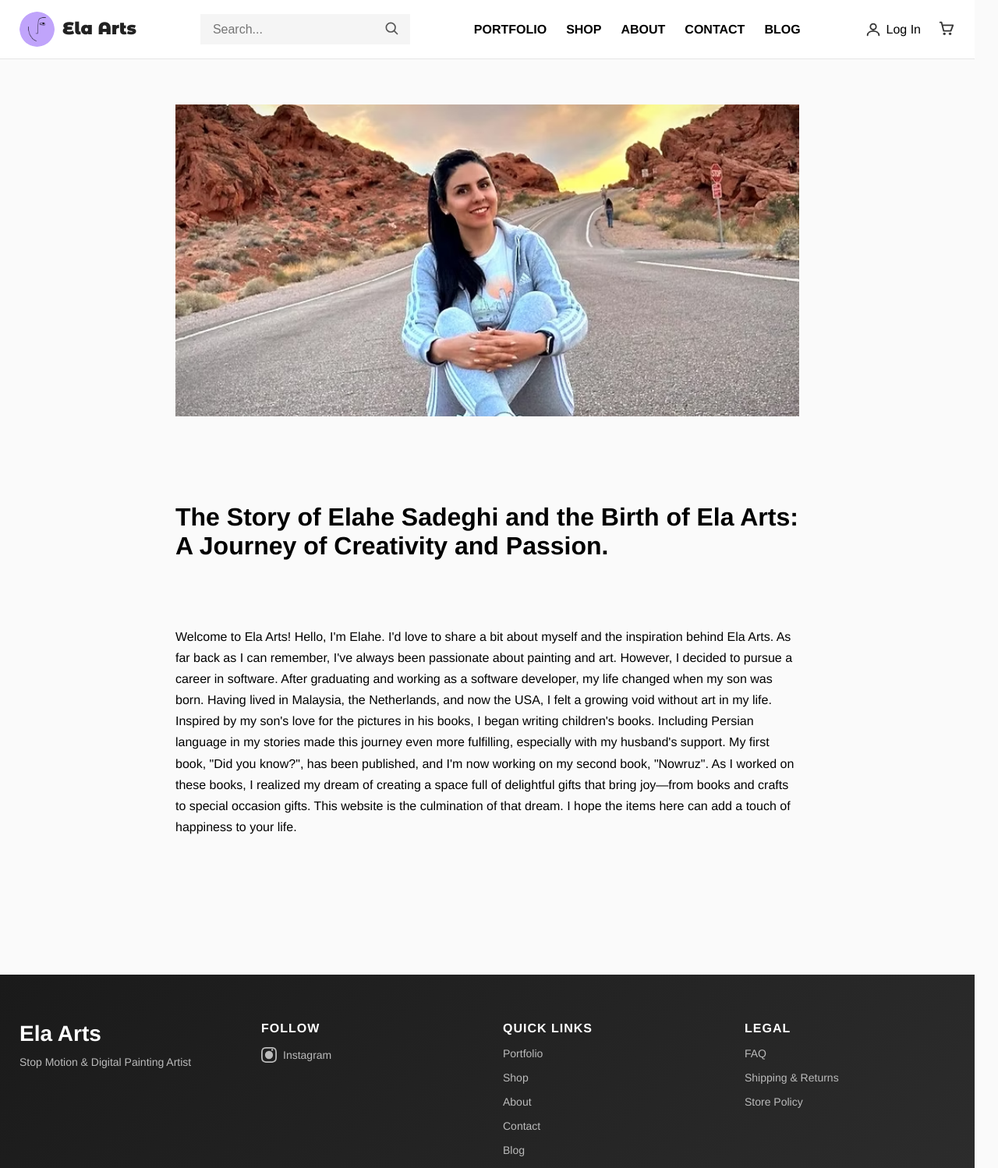
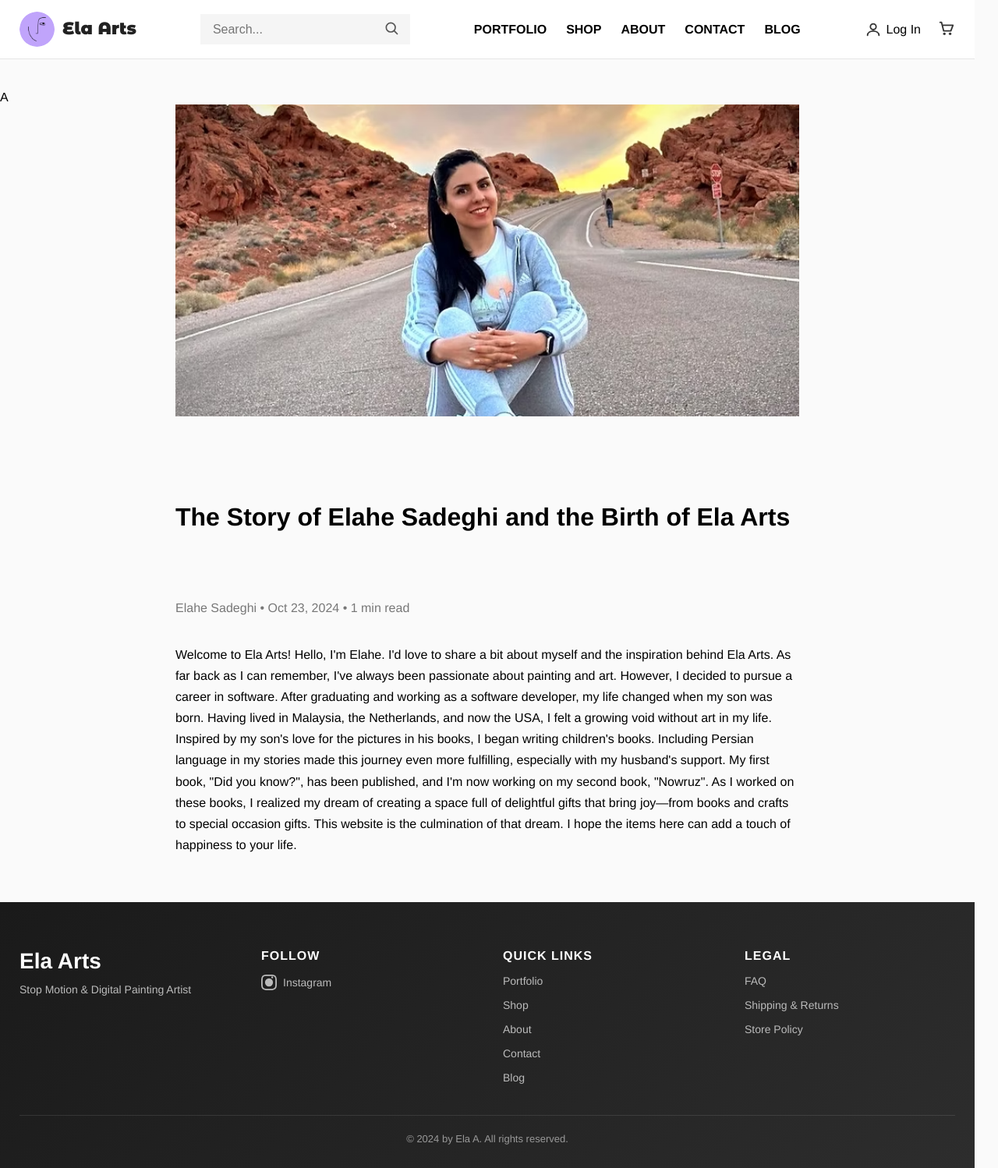
Before and after one commit to Alale66/ela_arts, a Flask app: page /blog/the-story in a window 1280 px wide. Shown: the top 1498 px of the page at 78% size. Run offline with Flask 3, Linux system fonts and the light colour scheme.

Commit message:
fixed the search bar issue with blog entry fixed blog.html and blog-list.html and changed the app.pt to insert the daa for blog only once and use it in 2 different page

```diff
--- a/app.py
+++ b/app.py
@@ -69,14 +69,46 @@ def send_message():
         print("Email error:", e)
         return render_template("contact.html", error=True)
 
+blog_posts = [
+    {
+        "slug": "the-story",
+        "title": "The Story of Elahe Sadeghi and the Birth of Ela Arts",
+        "author": "Elahe Sadeghi",
+        "date": "Oct 23, 2024",
+        "read_time": "1 min read",
+        "image": "/static/blog1.jpg",
+        "excerpt": "Welcome to Ela Arts! Hello, I'm Elahe. I'd love to share a bit about myself and the inspiration behind Ela Arts...",
+        "content": """
+            Welcome to Ela Arts!
+            Hello, I'm Elahe. I'd love to share a bit about myself and the inspiration behind Ela Arts.
+
+            As far back as I can remember, I've always been passionate about painting and art. However, I decided to
+            pursue a career in software. After graduating and working as a software developer, my life changed when my
+            son was born. Having lived in Malaysia, the Netherlands, and now the USA, I felt a growing void without art
+            in my life. Inspired by my son's love for the pictures in his books, I began writing children's books.
+            Including Persian language in my stories made this journey even more fulfilling, especially with my
+            husband's support.
+
+            My first book, "Did you know?", has been published, and I'm now working on my second book, "Nowruz". As I
+            worked on these books, I realized my dream of creating a space full of delightful gifts that bring joy—from
+            books and crafts to special occasion gifts. This website is the culmination of that dream. I hope the items
+            here can add a touch of happiness to your life.
+        """
+    }
+]
 
 @app.route("/blog-list")
 def blog_list():
-    return render_template("blog-list.html")
+    return render_template("blog-list.html", posts=blog_posts)
 
-@app.route("/blog/the-story")
-def blog():
-    return render_template("blog.html")
+@app.route("/blog/<slug>")
+def blog(slug):
+    post = next((p for p in blog_posts if p["slug"] == slug), None)
+    return render_template("blog.html", post=post)
+
+@app.route("/blog")
+def blog_redirect():
+    return render_template("blog-list.html", posts=blog_posts)
 
 @app.route("/log-in")
 def log_in():
@@ -98,12 +130,5 @@ def shipping_and_return():
 def policy():
     return render_template("store-policy.html")
 
-# @app.route("/search")
-# def search():
-#     query = request.args.get('q', '')
-#     # For now, just redirect to home with the search query
-#     # You can implement actual search logic here later
-#     return render_template("profile.html", search_query=query)
-
 if __name__ == "__main__":
     app.run(debug=True)
--- a/static/style.css
+++ b/static/style.css
@@ -808,5 +808,9 @@ html, body {
 .blog-container p {
     font-size: 16px;
     line-height: 1.7;
-    margin-bottom: 16px;
+    margin-bottom: -100px;
 }
+
+/*.blog-container p {*/
+/*    margin-bottom: 5px; !* increase or decrease as you like *!*/
+/*}*/
--- a/templates/blog.html
+++ b/templates/blog.html
@@ -7,25 +7,13 @@
 <section class="blog-section">A
     <div class="blog-container">
 
-        <img class="blog-hero" src="/static/blog1.jpg" alt="Elahe Sadeghi">
+        <img class="blog-hero" src="{{ post.image }}" alt="{{ post.title }}">
 
-        <h1>The Story of Elahe Sadeghi and the Birth of Ela Arts: A Journey of Creativity and Passion.</h1>
-        <p>
-            Welcome to Ela Arts!
-            Hello, I'm Elahe. I'd love to share a bit about myself and the inspiration behind Ela Arts.
+        <h1>{{ post.title }}</h1>
+        <p class="blog-meta">{{ post.author }} • {{ post.date }} • {{ post.read_time }}</p>
 
-            As far back as I can remember, I've always been passionate about painting and art. However, I decided to
-            pursue a career in software. After graduating and working as a software developer, my life changed when my
-            son was born. Having lived in Malaysia, the Netherlands, and now the USA, I felt a growing void without art
-            in my life. Inspired by my son's love for the pictures in his books, I began writing children's books.
-            Including Persian language in my stories made this journey even more fulfilling, especially with my
-            husband's support.
+        <p>{{ post.content }}</p>
 
-            My first book, "Did you know?", has been published, and I'm now working on my second book, "Nowruz". As I
-            worked on these books, I realized my dream of creating a space full of delightful gifts that bring joy—from
-            books and crafts to special occasion gifts. This website is the culmination of that dream. I hope the items
-            here can add a touch of happiness to your life.
-        </p>
     </div>
 </section>
 
```
Also changed, not shown: templates/blog-list.html (+10 -8 lines).
